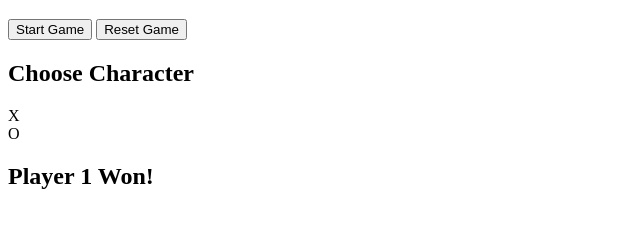
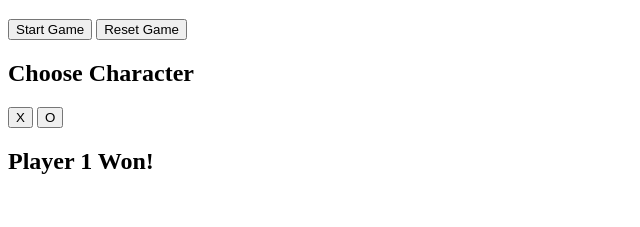
Before and after one commit to Absorbious/tictactoe, a plain HTML site: page index.html in a window 1280 px wide. Shown: the part 61-288 px from the top of the page, without its empty margins (0-640 px from the left). Drawn offline with Linux system fonts and the light colour scheme.

Commit message:
Changed player choice div to button

```diff
--- a/index.html
+++ b/index.html
@@ -20,8 +20,8 @@
 <div class="choose-character">
     <h2>Choose Character</h2>
     <div class="character-choice">
-        <div class="player">X</div>
-        <div class="player">O</div>
+        <button class="player">X</button>
+        <button class="player">O</button>
     </div>
 </div>
 
```
